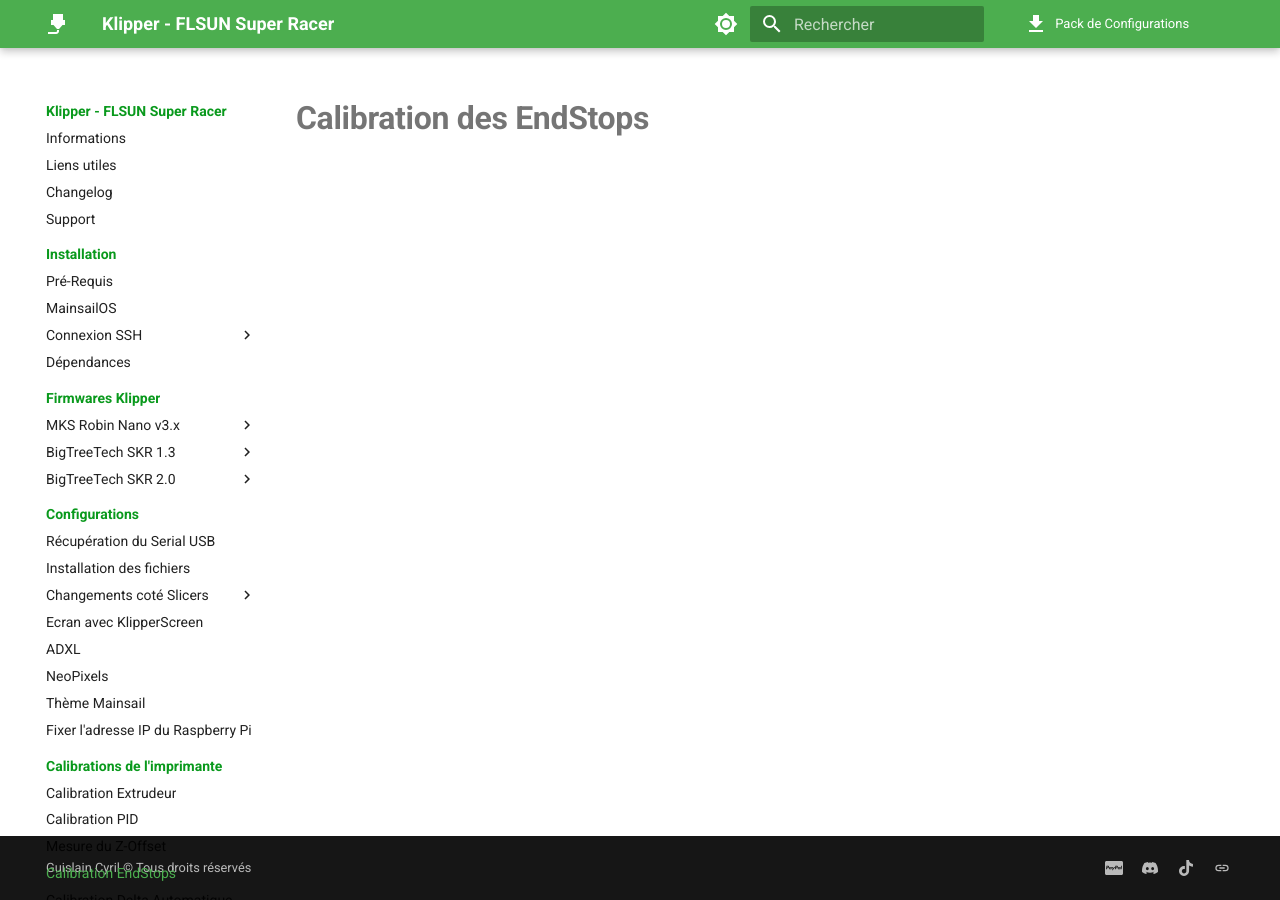
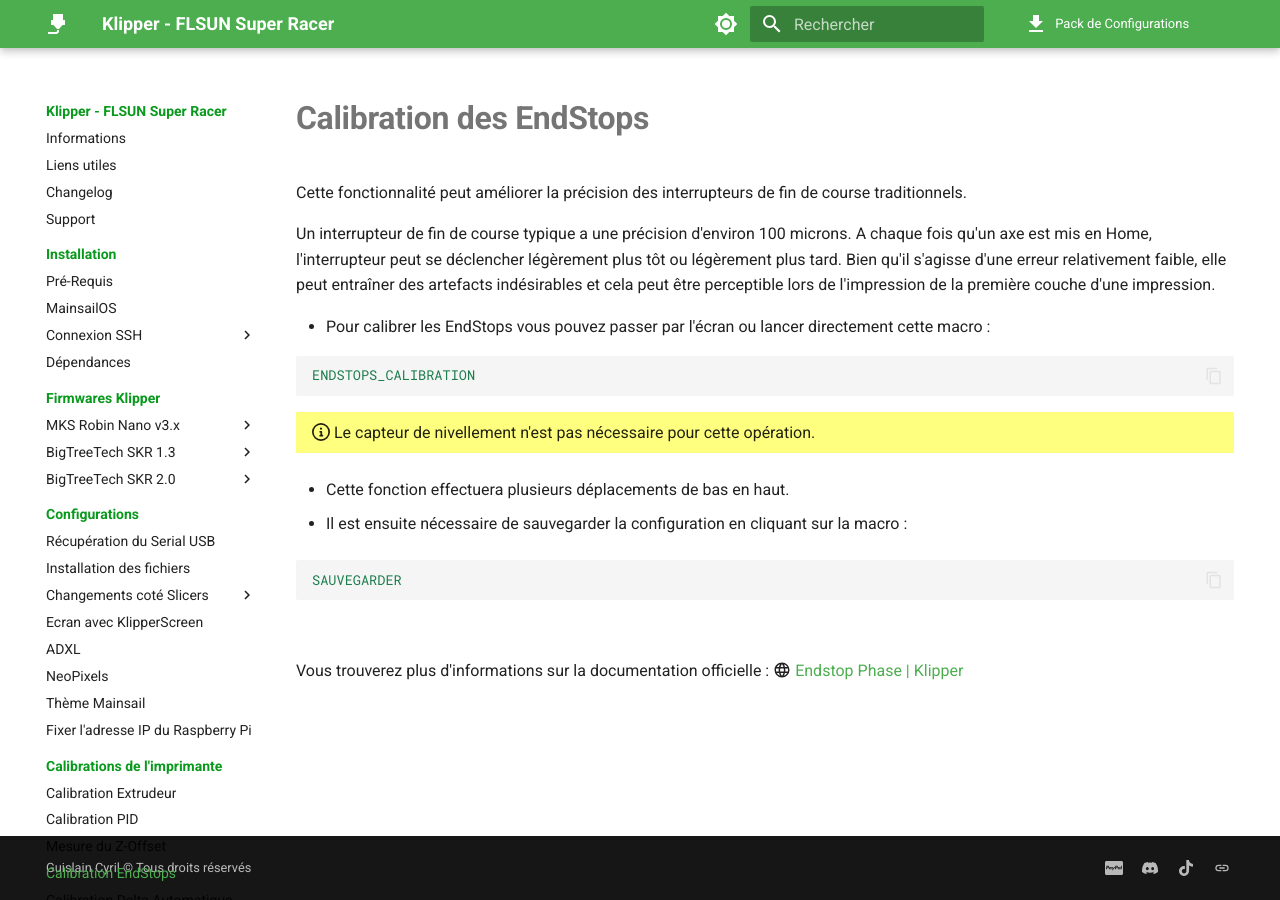
Before and after one commit to Guilouz/test, an MkDocs documentation site: the page built from docs/calibrations/endstops.md, in a window 1280 px wide. Built offline with MkDocs 1.6.1 and Material for MkDocs 9.7.7, drawn with Linux system fonts in a browser that asks for light colours; comment, search, counter and statistics services are not loaded.

Commit message:
Update endstops.md

````diff
--- a/docs/calibrations/endstops.md
+++ b/docs/calibrations/endstops.md
@@ -4,3 +4,34 @@
 ---
 
 # Calibration des EndStops
+
+Cette fonctionnalité peut améliorer la précision des interrupteurs de fin de course traditionnels.
+
+Un interrupteur de fin de course typique a une précision d'environ 100 microns. A chaque fois qu'un axe est mis en Home, l'interrupteur peut se déclencher légèrement plus tôt ou légèrement plus tard. Bien qu'il s'agisse d'une erreur relativement faible, elle peut entraîner des artefacts indésirables et cela  peut être perceptible lors de l'impression de la première couche d'une impression.
+
+
+- Pour calibrer les EndStops vous pouvez passer par l'écran ou lancer directement cette macro :
+
+``` yaml
+ENDSTOPS_CALIBRATION
+```
+
+{==
+
+:octicons-info-16: Le capteur de nivellement n'est pas nécessaire pour cette opération.
+
+==}
+
+- Cette fonction effectuera plusieurs déplacements de bas en haut.
+
+- Il est ensuite nécessaire de sauvegarder la configuration en cliquant sur la macro :
+
+``` yaml
+SAUVEGARDER
+```
+
+<br />
+
+Vous trouverez plus d'informations sur la documentation officielle : :material-web: <a href="https://www.klipper3d.org/Endstop_Phase.html" target="blank">Endstop Phase | Klipper</a>
+
+<br />
````
